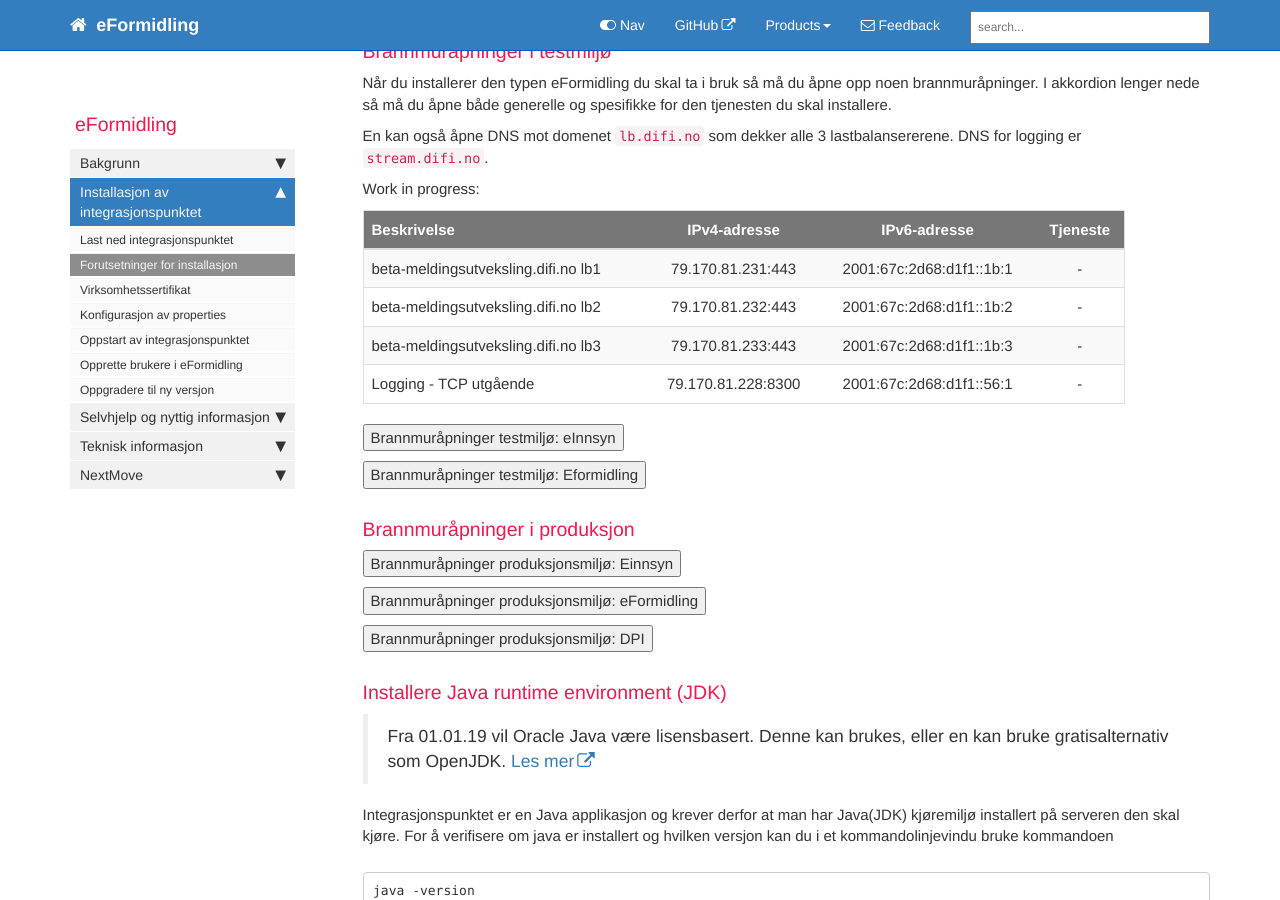
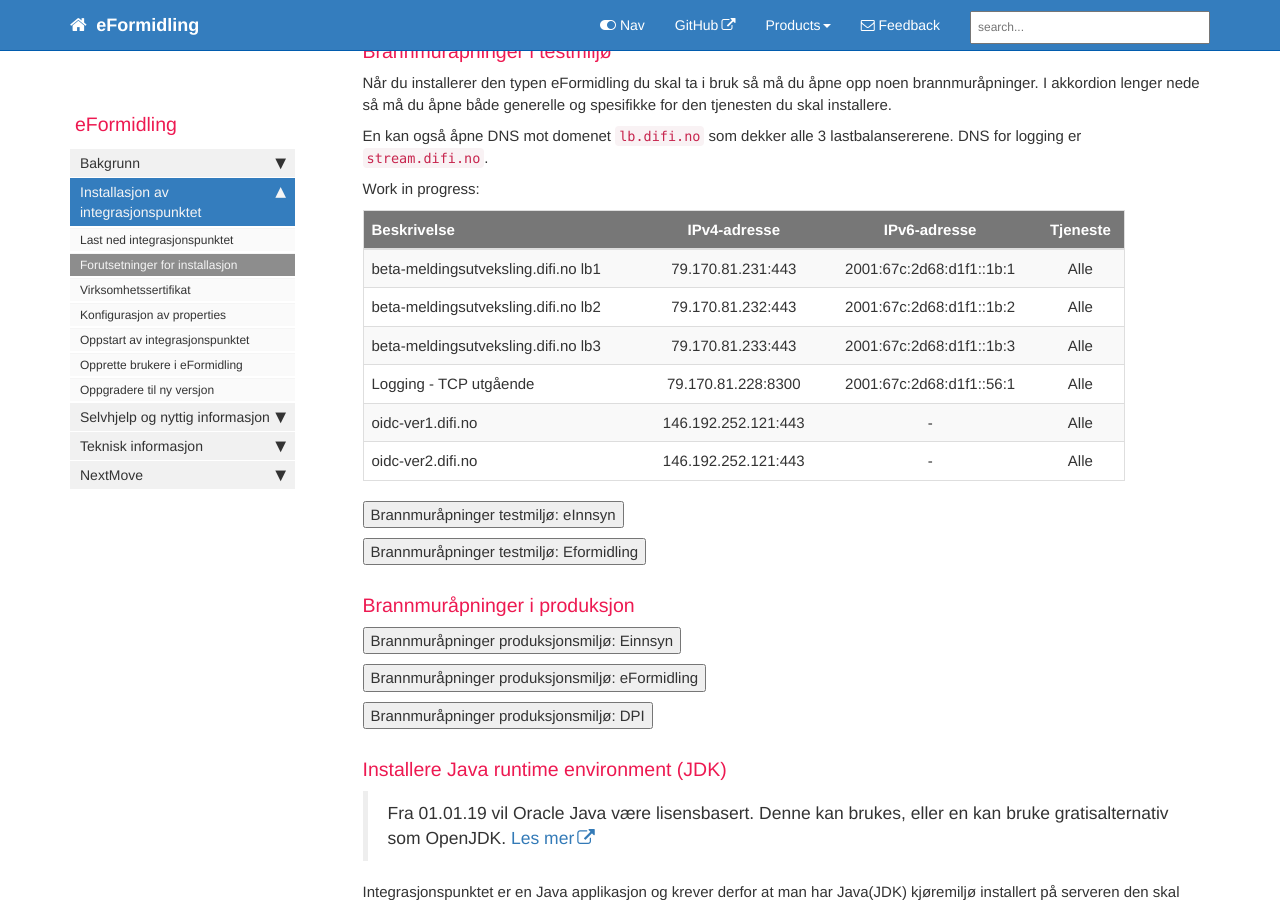
Before and after one commit to difi/eformidling, a Jekyll site: the page built from pages/Installasjon/prereq.md, in a window 1280 px wide and 900 px high, scrolled down 1515 px. Built offline with Jekyll 4.4.1, drawn with Linux system fonts in a browser that asks for light colours; nearby versions of some CDN libraries; comment, search, counter and statistics services are not loaded.

Commit message:
Update prereq.md

```diff
--- a/pages/Installasjon/prereq.md
+++ b/pages/Installasjon/prereq.md
@@ -53,10 +53,12 @@ Work in progress:
 
 |    Beskrivelse    | IPv4-adresse | IPv6-adresse | Tjeneste |
 | ------------- |:-------------:| :-----:| :------:|
-| beta-meldingsutveksling.difi.no lb1 | 79.170.81.231:443	 | 2001:67c:2d68:d1f1::1b:1 | - |
-| beta-meldingsutveksling.difi.no lb2 | 79.170.81.232:443	 | 2001:67c:2d68:d1f1::1b:2 | - |
-| beta-meldingsutveksling.difi.no lb3 | 79.170.81.233:443	 | 2001:67c:2d68:d1f1::1b:3 | - |
-| Logging - TCP utgående | 	79.170.81.228:8300  | 2001:67c:2d68:d1f1::56:1 | - |
+| beta-meldingsutveksling.difi.no lb1 | 79.170.81.231:443	 | 2001:67c:2d68:d1f1::1b:1 | Alle |
+| beta-meldingsutveksling.difi.no lb2 | 79.170.81.232:443	 | 2001:67c:2d68:d1f1::1b:2 | Alle |
+| beta-meldingsutveksling.difi.no lb3 | 79.170.81.233:443	 | 2001:67c:2d68:d1f1::1b:3 | Alle |
+| Logging - TCP utgående | 	79.170.81.228:8300  | 2001:67c:2d68:d1f1::56:1 | Alle |
+| oidc-ver1.difi.no | 146.192.252.121:443		 | - | Alle |
+| oidc-ver2.difi.no | 146.192.252.121:443	 | - | Alle |
 
 
 
```
